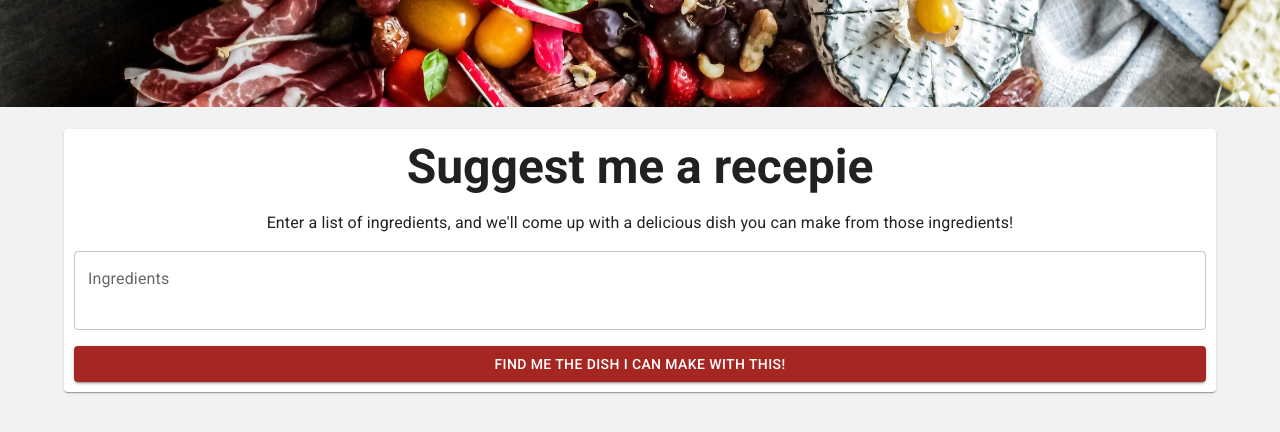
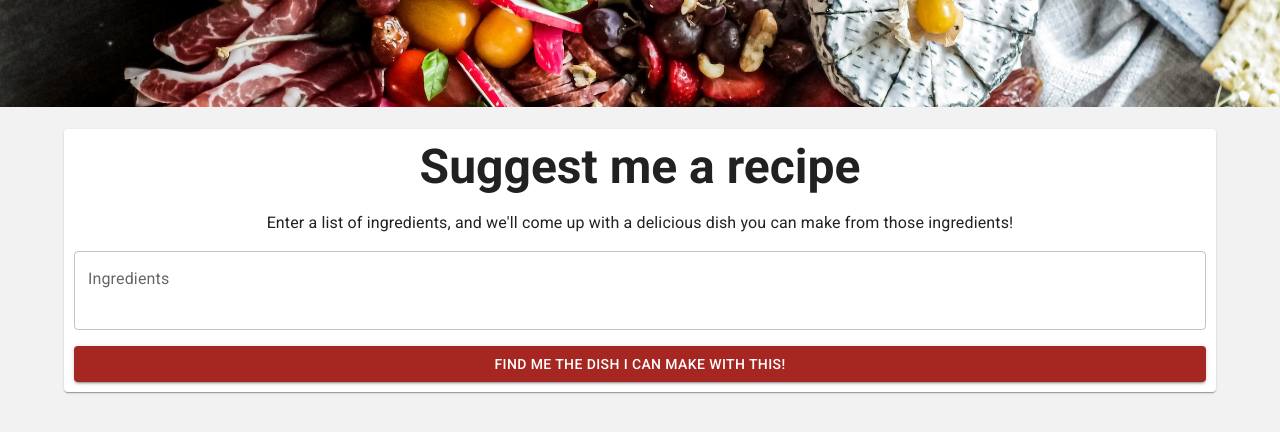
Before and after one commit to neoeahit/menumaker, a React app: page / in a window 1280 px wide. Shown: the top 432 px of the page. Built offline with nearby package versions, Linux system fonts and the light colour scheme.

Commit message:
fixing a typo

```diff
--- a/src/client/components/HeaderWithInput.js
+++ b/src/client/components/HeaderWithInput.js
@@ -13,7 +13,7 @@ function HeaderWithInput({ id, submitDisabled, handleSubmit }) {
     <Card id={id}>
       <Stack spacing={2}>
         <Typography variant="h3" fontWeight={600} component="div">
-          Suggest me a recepie
+          Suggest me a recipe
         </Typography>
         <Typography variant="body1">
           Enter a list of ingredients, and we&apos;ll come up with a delicious
```
